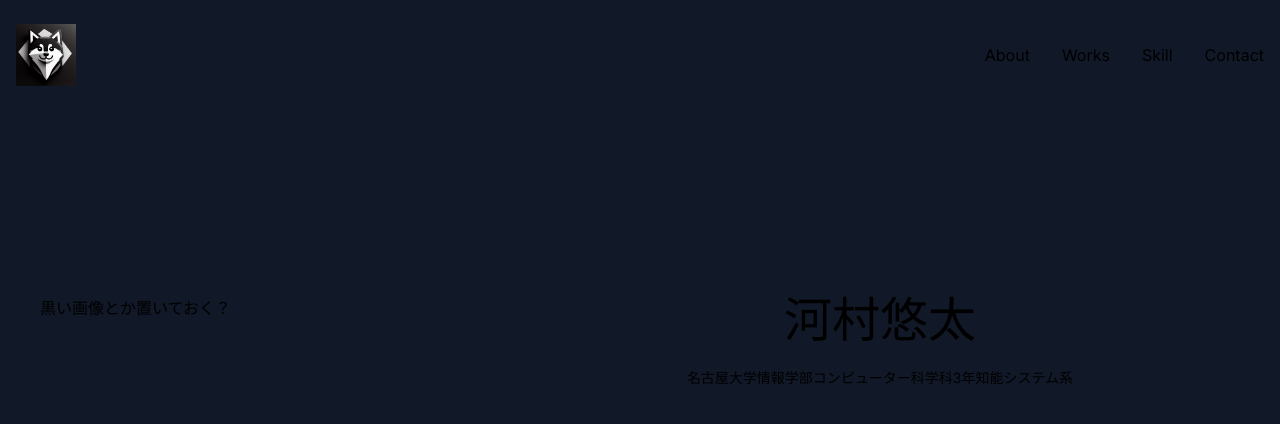
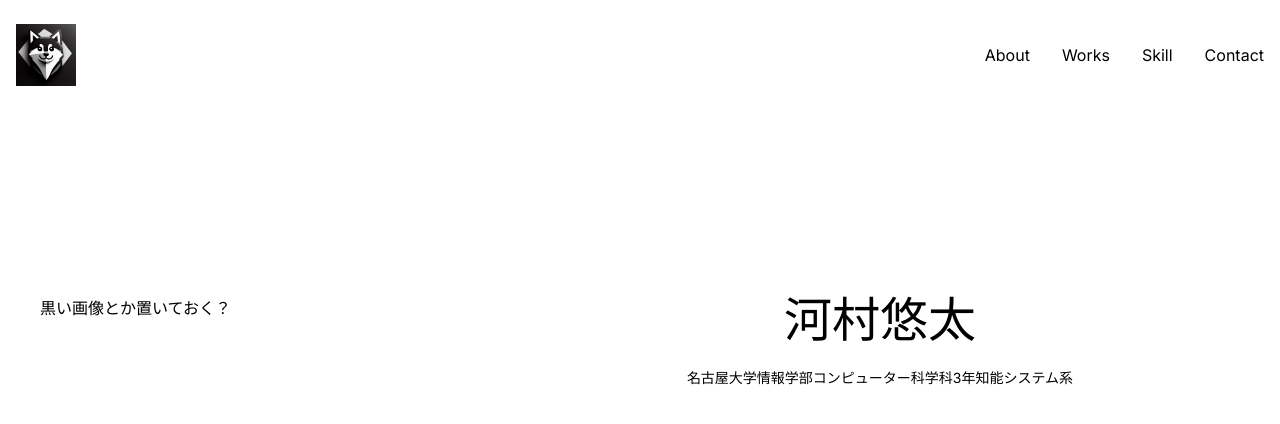
Before and after one commit to YutaK1026/portfolio, a Next.js app in the folder app/: page /about in a window 1280 px wide. Shown: the top 424 px of the page. Built offline with nearby package versions, Linux system fonts and the light colour scheme.

Commit message:
change-色合いを白基調に修正

```diff
--- a/app/src/app/globals.css
+++ b/app/src/app/globals.css
@@ -10,7 +10,7 @@
 
 @media (prefers-color-scheme: dark) {
   :root {
-    --foreground-rgb: 255, 255, 255;
+    --foreground-rgb: 0,0,0;
     --background-start-rgb: 0, 0, 0;
     --background-end-rgb: 0, 0, 0;
   }
@@ -18,5 +18,5 @@
 
 body {
   color: rgb(var(--foreground-rgb));
-  background: rgb(17 24 39);
+  background: rgb(255, 255, 255);
 }
```
